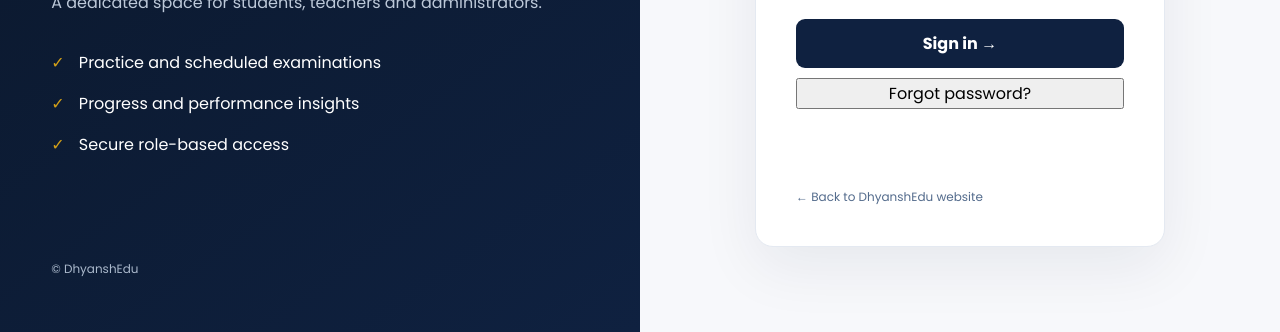
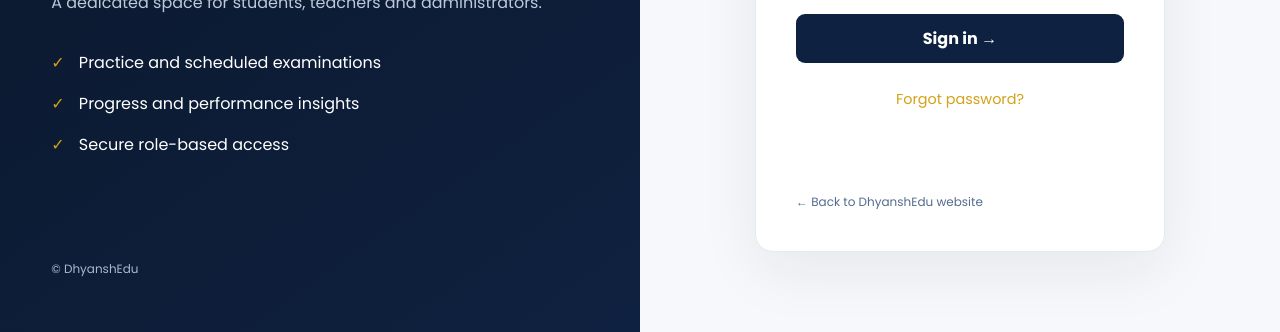
Before and after one commit to dhyanshedu-lab/dhyanshedu-exam-portal, a plain HTML site: page index.html in a window 1280 px wide. Shown: the part 468-800 px from the top of the page. Drawn offline with Linux system fonts and the light colour scheme; a script that the page names is missing; a web font is replaced by a local one.

Commit message:
Style forgot password link

```diff
--- a/styles.css
+++ b/styles.css
@@ -117,3 +117,6 @@ textarea{resize:vertical;min-height:76px;line-height:1.5}
 
 /* Fee management */
 #fees-page .form-card{margin-top:18px}#fee-account-list td:first-child,#fee-plan-list td:first-child{font-weight:700}#student-fee-accounts .table-card{margin:18px 0}#student-fee-accounts .table-heading p{line-height:1.7}
+
+
+.forgot-password{display:block;margin:12px auto 0;padding:4px 8px;border:0;background:transparent;color:var(--gold,#b88a3b);font:inherit;font-size:.9rem;cursor:pointer}.forgot-password:disabled{opacity:.6;cursor:wait}
```
